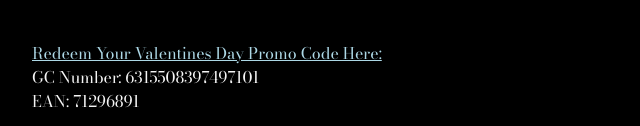
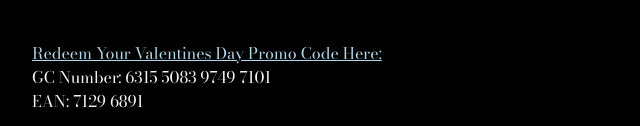
Before and after one commit to jmohr17/pet-theft-awareness-day-2024, a plain HTML site: page index.html in a window 1280 px wide. Shown: the part 963-1089 px from the top of the page, 292-932 px from the left. Drawn offline with nearby package versions, Linux system fonts and the light colour scheme.

Commit message:
Update index.html

```diff
--- a/index.html
+++ b/index.html
@@ -70,9 +70,9 @@
           ><br />Redeem Your Valentines Day Promo Code Here:</a
         >
         <br />
-        GC Number: 6315508397497101
+        GC Number: 6315 5083 9749 7101
         <br />
-        EAN: 71296891
+        EAN: 7129 6891
       </p>
     </div>
   </body>
```
